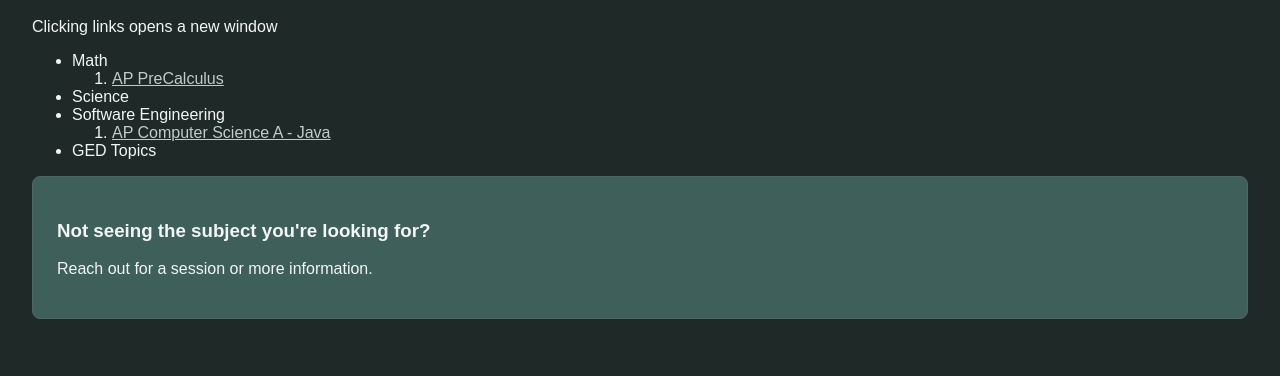
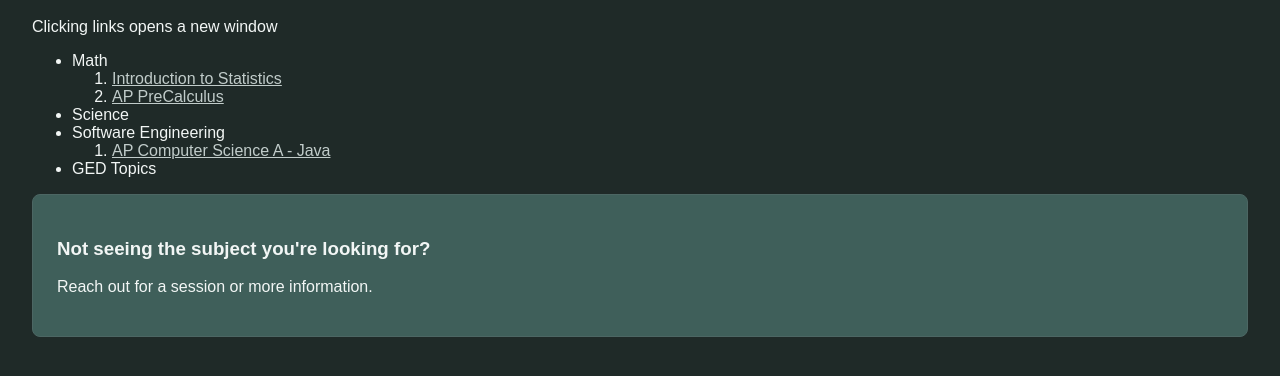
Before and after one commit to cmtakara/subject_index, a plain HTML site: page index.html in a window 1280 px wide. Shown: the part 160-536 px from the top of the page. Drawn offline with Linux system fonts and the light colour scheme.

Commit message:
added stats link

```diff
--- a/index.html
+++ b/index.html
@@ -28,6 +28,7 @@
     <ul>
         <li>Math
           <ol>
+            <li><a target="_blank" href="https://cmtakara.github.io/intro_probability/">Introduction to Statistics</a></li>
             <li><a target="_blank" href="https://cmtakara.github.io/ap_precal_index/">AP PreCalculus</a></li>
           </ol>
         </li>
```
